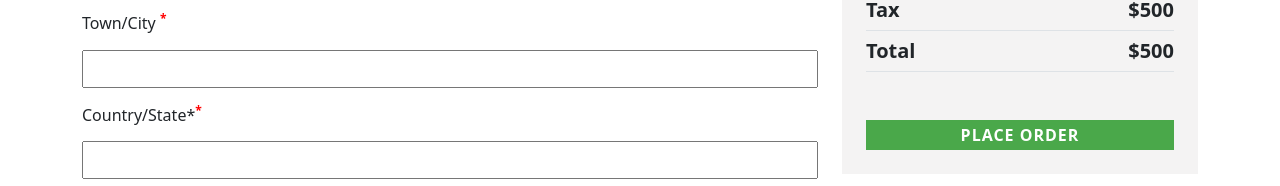
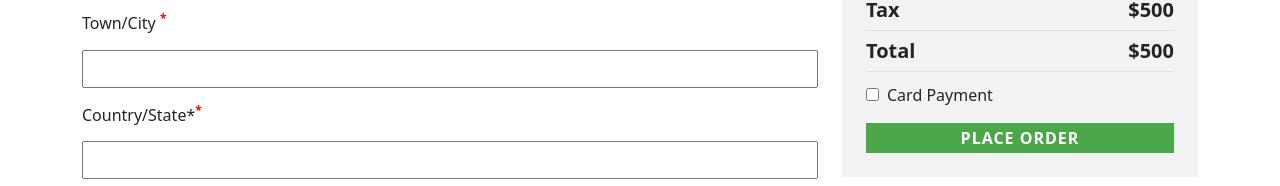
Before and after one commit to shakil89427/Ogani-Client, a React (Create React App) app: page /checkout in a window 1280 px wide. Shown: the part 614-800 px from the top of the page. Built offline with nearby package versions, Linux system fonts and the light colour scheme; no server answers.

Commit message:
check done

```diff
--- a/src/Components/Checkout/Checkout.js
+++ b/src/Components/Checkout/Checkout.js
@@ -180,7 +180,13 @@ const Checkout = () => {
                 <h5 className="fw-bold">Total</h5>
                 <h5 className="fw-bold">$500</h5>
               </div>
-              <button className="mt-5 w-100 allbtn space">PLACE ORDER</button>
+              <input
+                className="me-2 mt-3"
+                type="checkbox"
+                name="paymentMethod"
+              />
+              <label htmlFor="paymentMethod">Card Payment</label>
+              <button className="mt-3 w-100 allbtn space">PLACE ORDER</button>
             </div>
           </Col>
         </Row>
```
